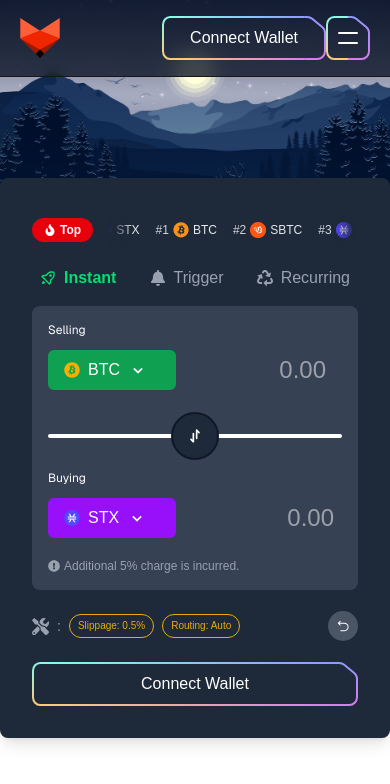
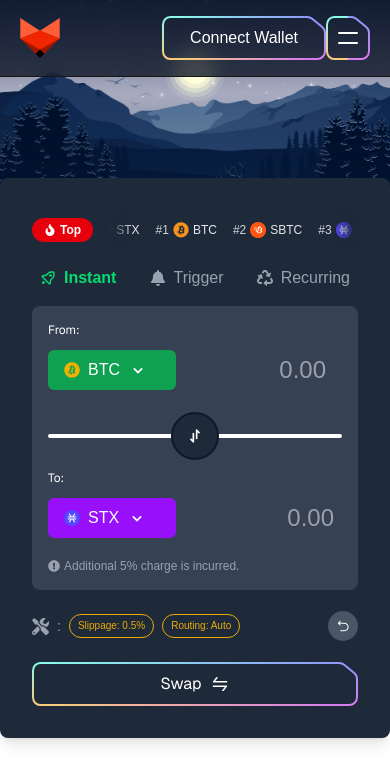
Before and after one commit to buildersacademyai/bitswap, a Next.js app: page / in a window 390 px wide. Shown: the top 784 px of the page. Built offline with nearby package versions, Linux system fonts and the light colour scheme.

Commit message:
Minor Fixes

```diff
--- a/src/app/components/Header.jsx
+++ b/src/app/components/Header.jsx
@@ -5,9 +5,8 @@
 import MenuSvg from "../assets/svg/MenuSvg.jsx";
 import { HamburgerMenu } from "./design/Header.jsx";
 import { useState } from "react";
-import { CiSettings } from "react-icons/ci";
-import { FiSearch } from "react-icons/fi";
 import { usePathname } from "next/navigation.js";
+import WalletConnector from "./Wallet.jsx";
 
 const Header = () => {
   const pathname = usePathname();
@@ -39,11 +38,28 @@
         <div className="flex items-center justify-between px-5 lg:px-7.5 xl:px-10 max-lg:py-4">
           {/* Left Section: Logo and Navigation */}
           <div className="flex items-center">
-            <a className="block w-[40px] mr-6" href="#hero">
+            <a className="block w-[40px] mr-6" href="/">
               <img src="/logo.svg" width={40} height={40} alt="Brainwave" className="w-[40px] h-[40px]" />
             </a>
 
-            <nav
+
+          </div>
+
+          {/* Center Section: Search Bar
+          <div className="hidden lg:flex flex-1 justify-center items-center mx-2">
+            <div className="relative w-full max-w-md">
+              <input
+                type="text"
+                placeholder="Search token or address..."
+                className="w-full font-semibold text-xs font-sans bg-gray-900/60 text-gray-200 py-3 px-4 pl-10 border-2 border-gray-700 rounded-full focus:outline-none focus:border-purple-500 focus:ring-purple-500 "
+                />
+              <FiSearch size={18} className="absolute left-3 top-3  text-gray-400" />
+            </div>
+          </div> */}
+
+          {/* Right Section: Settings and Connect Wallet */}
+          <div className="flex items-center">
+          <nav
               className={`${
                 openNavigation ? "flex" : "hidden"
               } fixed top-[5rem] left-0 right-0 bottom-0 bg-n-8 lg:static lg:flex lg:bg-transparent`}
@@ -68,32 +84,11 @@
               </div>
               <HamburgerMenu />
             </nav>
-          </div>
-
-          {/* Center Section: Search Bar */}
-          <div className="hidden lg:flex flex-1 justify-center items-center mx-2">
-            <div className="relative w-full max-w-md">
-              <input
-                type="text"
-                placeholder="Search token or address..."
-                className="w-full font-semibold text-xs font-sans bg-gray-900/60 text-gray-200 py-3 px-4 pl-10 border-2 border-gray-700 rounded-full focus:outline-none focus:border-purple-500 focus:ring-purple-500 "
-                />
-              <FiSearch size={18} className="absolute left-3 top-3  text-gray-400" />
-            </div>
-          </div>
-
-          {/* Right Section: Settings and Connect Wallet */}
-          <div className="flex items-center">
-            <a
-              href="#signup"
-              className="button hidden text-n-1/50 transition-colors hover:text-n-1 lg:block"
-            >
-              <CiSettings size={28} className="text-gray-400 hover:text-gray-200"/>
-            </a>
             <span className="px-3 text-lg text-gray-500 hidden lg:block">|</span>
-            <Button  className="hidden lg:flex text-white" href="#login">
+            {/* <Button  className="hidden lg:flex text-white" href="#login">
               Connect Wallet
-            </Button>
+            </Button> */}
+            <WalletConnector/>
             <Button
               className="ml-auto lg:hidden "
               px="px-3"
--- a/src/app/components/Hero.jsx
+++ b/src/app/components/Hero.jsx
@@ -3,13 +3,15 @@
 import { FaFire, FaBell, FaRecycle, FaTools, FaExclamationCircle } from "react-icons/fa";
 import { ScrollParallax } from "react-just-parallax";
 import { RxReset } from "react-icons/rx";
-import { CgArrowsExchangeAltV } from "react-icons/cg";
+import { CgArrowsExchangeAltV, } from "react-icons/cg";
 import {  BiChevronDown, BiRocket } from "react-icons/bi";
 
 import Section from "./_components/Section.jsx";
 import { BottomLine } from "../components/design/Hero.jsx";
 import WalletConnector from "./Wallet.jsx"
 import {currencyIcons,allTitles,allLogos,allNumbers,logos,numbers,titles,exchangeRates, currencies} from "../assets/index.js"
+import Button from "./_components/Button.jsx";
+import { AiOutlineSwap } from "react-icons/ai";
 
 const Hero = () => {
   const parallaxRef = useRef(null);
@@ -145,7 +147,7 @@
         {/* Swap Box with Dropdowns */}
         <div className="bg-gray-700 p-4 rounded-lg relative">
           <div className="flex justify-between items-center relative text-xs font-sans">
-            <span>Selling</span>
+            <span>From:</span>
           </div>
           <div className="flex flex-row items-center justify-center py-2">
             <div className="relative" ref={sellingDropdownRef}>
@@ -226,7 +228,7 @@
           </div>
 
           <div className="flex justify-between items-center relative mt-8 text-xs font-sans">
-            <span>Buying</span>
+            <span>To:</span>
           </div>
           <div className="flex flex-row items-center justify-center py-2">
             <div className="relative" ref={buyingDropdownRef}>
@@ -315,7 +317,12 @@
         </div>
 
         {/* Connect Wallet Button */}
-        <WalletConnector />
+        <Button className="w-full cursor-pointer flex items-center gap-2">
+          <div className="flex items-center gap-2 font-sans ">
+          Swap <AiOutlineSwap size={20} />
+          </div>
+        </Button>
+
       </div>
 
       <BottomLine />
--- a/src/app/components/Wallet.jsx
+++ b/src/app/components/Wallet.jsx
@@ -1,13 +1,13 @@
-'use client';
-
 import { useState, useEffect } from 'react';
 import Button from './_components/Button';
+import { BiLoaderAlt } from 'react-icons/bi';
 
 const WalletConnector = () => {
   const [isConnected, setIsConnected] = useState(false);
   const [address, setAddress] = useState(null);
   const [isLoading, setIsLoading] = useState(true);
   const [errorMessage, setErrorMessage] = useState('');
+  const [isDisconnecting, setIsDisconnecting] = useState(false);
 
   useEffect(() => {
     if (typeof window !== 'undefined') {
@@ -111,6 +111,10 @@
 
   const disconnectWallet = () => {
     try {
+      setIsDisconnecting(true);
+
+      // Simulate delay to show loading spinner
+      setTimeout(() => {
         localStorage.removeItem('stacks-session');
         Object.keys(localStorage).forEach((key) => {
           if (key.startsWith('blockstack-') || key.startsWith('stacks-')) {
@@ -119,16 +123,18 @@
         });
         setIsConnected(false);
         setAddress(null);
+        setIsDisconnecting(false);
         console.log('Wallet disconnected');
+      }, 1000); // 1 second delay
+
     } catch (error) {
       console.error('Error during disconnect:', error);
       setErrorMessage(`Error during disconnect: ${error.message}`);
+      setIsDisconnecting(false);
     }
   };
 
-  if (isLoading) {
-    return <Button className="w-full cursor-pointer">Establishing Connection...</Button>;
-  }
+  const buttonClasses = "w-full cursor-pointer text-white flex justify-center items-center";
 
   return (
     <div className="wallet-connector">
@@ -141,15 +147,21 @@
       )}
 
       {isConnected && address ? (
-        <div>
-          <p className='text-sm'>Connected: {address}</p>
-          <Button className="w-full cursor-pointer" onClick={disconnectWallet}>
+        <div className='w-full'>
+          <Button className={buttonClasses} onClick={disconnectWallet}>
+            <div className='flex items-center gap-2'>
+              {/* {address} */}
               Disconnect Wallet
+              {isDisconnecting && <BiLoaderAlt className="animate-spin ml-2" />}
+            </div>
           </Button>
         </div>
       ) : (
-        <Button className="w-full cursor-pointer" onClick={connectWallet}>
+        <Button className={buttonClasses} onClick={connectWallet}>
+          <div className='flex items-center gap-2'>
             Connect Wallet
+            {isLoading && <BiLoaderAlt className="animate-spin ml-2" />}
+          </div>
         </Button>
       )}
     </div>
```
Lines whose indentation alone changed are shown as unchanged.
